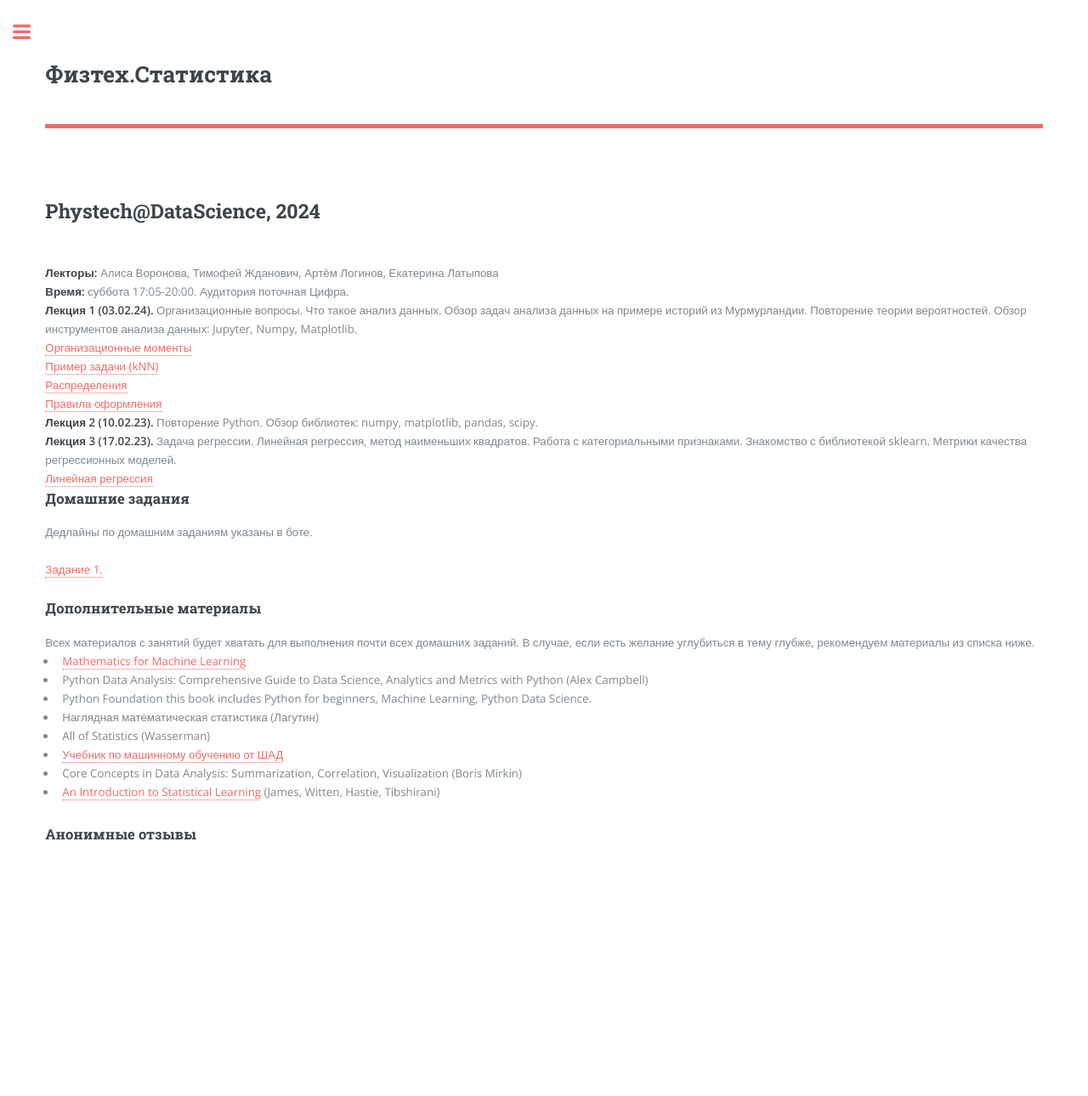
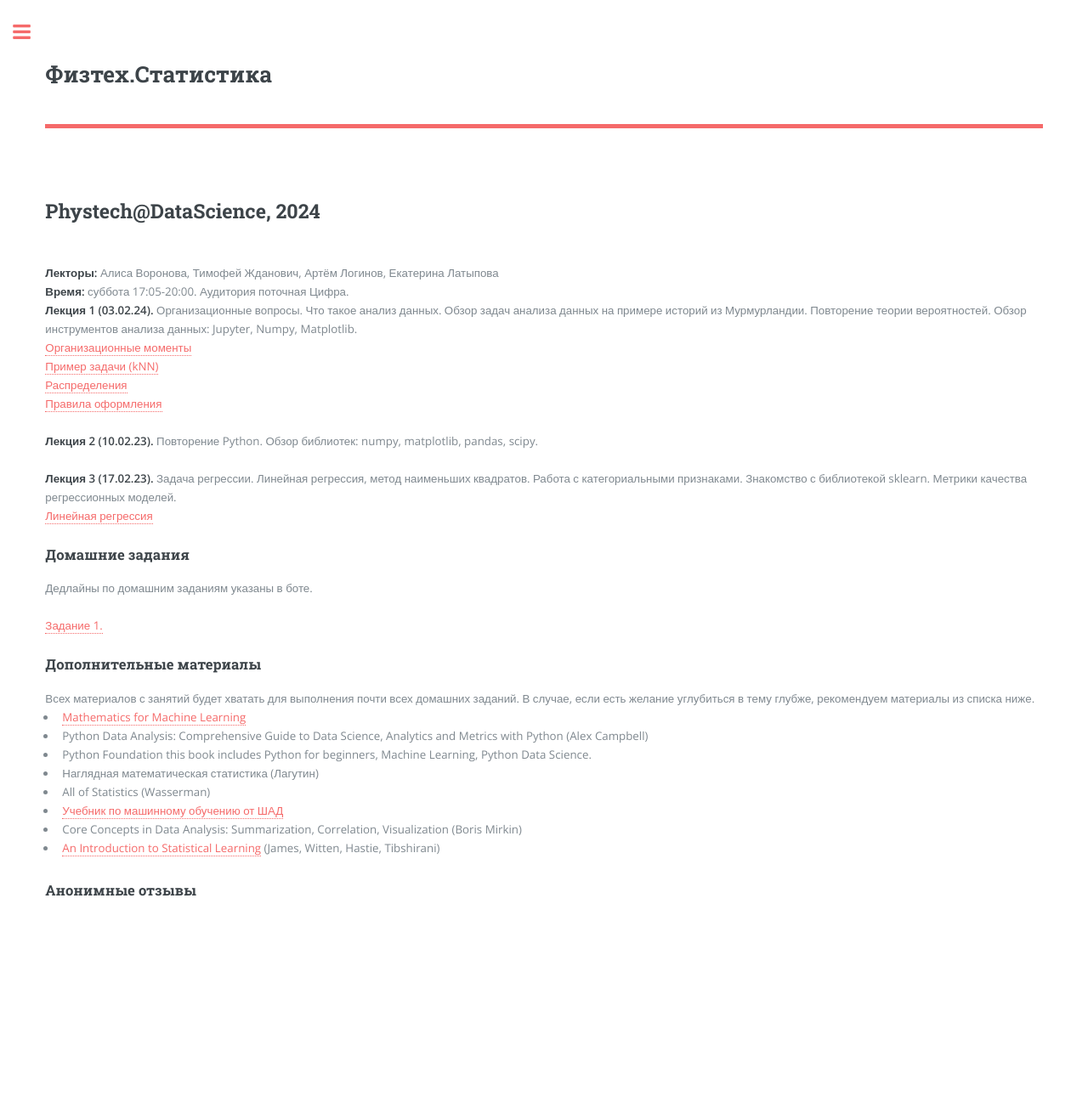
Before and after one commit to miptstats/miptstats.github.io, a Jekyll site: the page built from courses/ad_mipt.html, in a window 1280 px wide. Shown: the whole page at 85% size. Built offline with Jekyll 4.4.1, drawn with Linux system fonts in a browser that asks for light colours; nearby versions of some CDN libraries; library files that are not in the unit come from our copies; a script that is not in the unit is left out; before the commit the page ends 1224 px from its top, so only the background shows below that.

```diff
--- a/courses/ad_mipt.html
+++ b/courses/ad_mipt.html
@@ -19,14 +19,14 @@ title: "Phystech@DataScience - Спецкурс по анализу данных
 <a target="_blank" href="ad_mipt/Организация.pdf">Организационные моменты</a><br>
 <a target="_blank" href="ad_mipt/Пример задачи (kNN).pdf">Пример задачи (kNN)</a><br>
 <a target="_blank" href="ad_mipt/kde_distr_new-compressed (1).pdf">Распределения </a><br>
-<a target="_blank" href="ad_mipt/Оформление.pdf">Правила оформления</a><br>
+<a target="_blank" href="ad_mipt/Оформление.pdf">Правила оформления</a><br><br>
 
 
-<b>Лекция 2 (10.02.23).</b> Повторение Python. Обзор библиотек: numpy, matplotlib, pandas, scipy. <br>
+<b>Лекция 2 (10.02.23).</b> Повторение Python. Обзор библиотек: numpy, matplotlib, pandas, scipy. <br> <br>
 
 <b>Лекция 3 (17.02.23).</b> Задача регрессии. Линейная регрессия, метод наименьших квадратов. Работа с категориальными признаками. Знакомство с библиотекой sklearn. Метрики качества регрессионных моделей. <br>
 
-<a target="_blank" href="ad_mipt/linreg_2024.pdf">Линейная регрессия</a><br>
+<a target="_blank" href="ad_mipt/linreg_2024.pdf">Линейная регрессия</a><br><br>
 
 
 
```
